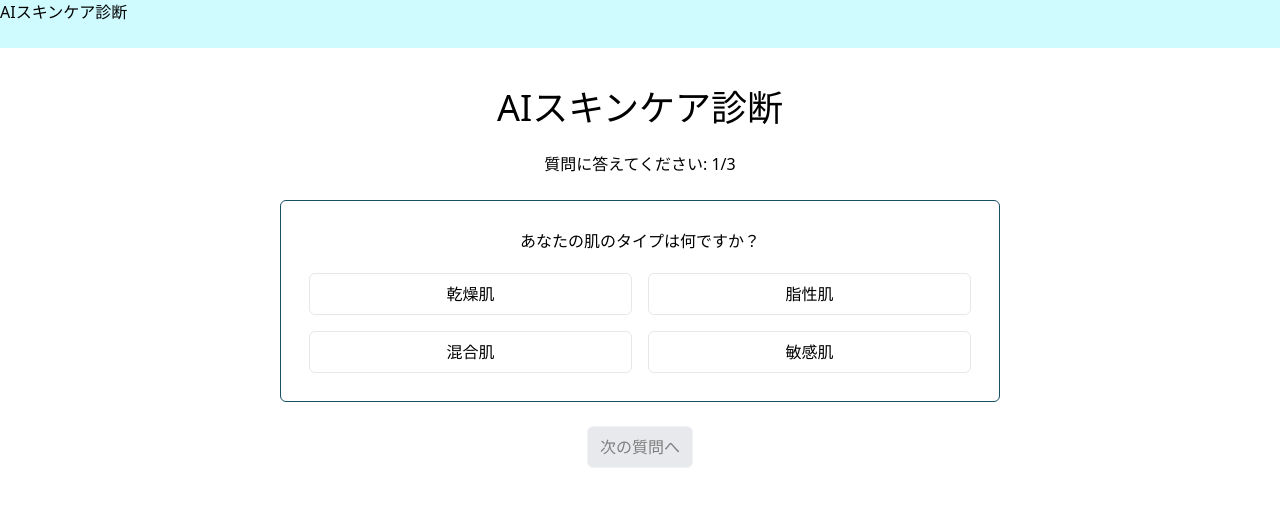
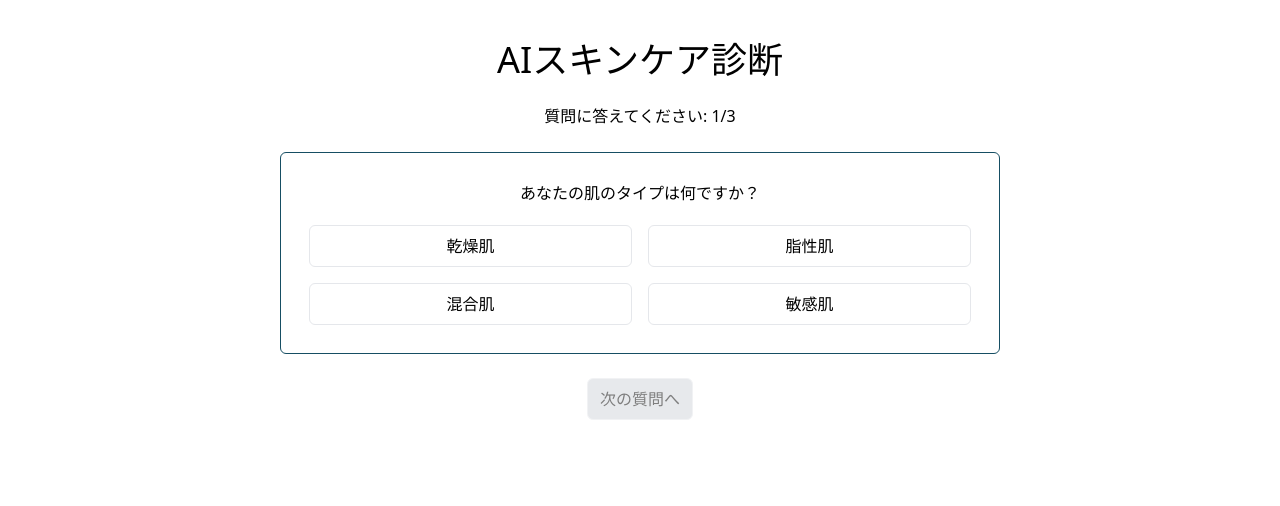
Before and after one commit to mikuweb/skincare-diagnose-app, a Next.js app: page / in a window 1280 px wide. Shown: the top 506 px of the page. Built offline with nearby package versions, Linux system fonts and the light colour scheme.

Commit message:
feat: Header componentを作成

```diff
--- a/src/components/Header/index.tsx
+++ b/src/components/Header/index.tsx
@@ -1,7 +1,94 @@
-import React from "react";
+"use client";
+import Link from "next/link";
+import React, { FC, useState } from "react";
+import { usePathname } from "next/navigation";
 
-const Header = () => {
-  return <header className="w-full h-12 bg-cyan-100">AIスキンケア診断</header>;
+const Header: FC = () => {
+  const currentPath = usePathname();
+  const isActive = (path: string) => {
+    return currentPath === path;
+  };
+  const [openMenu, setOpenMenu] = useState<boolean>(false);
+
+  const pages = [
+    { name: "Home", path: "/" },
+    { name: "Skin type", path: "/skin-type" },
+    { name: "Skin care product", path: "#" },
+    { name: "coming soon", path: "#" },
+  ];
+
+  return (
+    <nav
+      className={`${
+        openMenu ? "h-full" : ""
+      } fixed flex flex-col items-start justify-between w-full bg-transparent z-10
+      lg:flex-row lg:items-center`}
+    >
+      <div
+        className={`${
+          openMenu ? "hidden" : "block"
+        } w-fit h-12 flex items-center ml-3 font-english text-white`}
+      >
+        Skin Care
+      </div>
+
+      <div className="absolute top-3 right-3 cursor-pointer lg:hidden">
+        {openMenu ? (
+          <svg
+            onClick={() => setOpenMenu(false)}
+            xmlns="http://www.w3.org/2000/svg"
+            width="24"
+            height="24"
+            viewBox="0 0 24 24"
+            fill="none"
+            stroke="currentColor"
+            strokeWidth="2"
+            strokeLinecap="round"
+            strokeLinejoin="round"
+            className="lucide lucide-x text-brown-100"
+          >
+            <path d="M18 6 6 18" />
+            <path d="m6 6 12 12" />
+          </svg>
+        ) : (
+          <svg
+            onClick={() => setOpenMenu(true)}
+            xmlns="http://www.w3.org/2000/svg"
+            width="24"
+            height="24"
+            viewBox="0 0 24 24"
+            fill="none"
+            stroke="currentColor"
+            strokeWidth="2"
+            strokeLinecap="round"
+            strokeLinejoin="round"
+            className="lucide lucide-menu text-white"
+          >
+            <line x1="4" x2="20" y1="12" y2="12" />
+            <line x1="4" x2="20" y1="6" y2="6" />
+            <line x1="4" x2="20" y1="18" y2="18" />
+          </svg>
+        )}
+      </div>
+
+      <div
+        className={`${openMenu ? "flex" : "hidden"}
+        w-full h-3/4 flex-col justify-center gap-16 bg-beige-100 bg-opacity-90 text-center pt12 pb-16 font-english text-3xl
+        lg:flex lg:flex-row lg:bg-transparent lg:text-white lg:w-1/2 lg:h-full lg:text-base lg:justify-between lg:gap-0`}
+      >
+        {pages.map((page, idx) => (
+          <Link
+            key={idx}
+            href={page.path}
+            className="font-serif"
+            onClick={() => setOpenMenu(false)}
+          >
+            {page.name}
+          </Link>
+        ))}
+      </div>
+    </nav>
+  );
 };
 
 export default Header;
```
